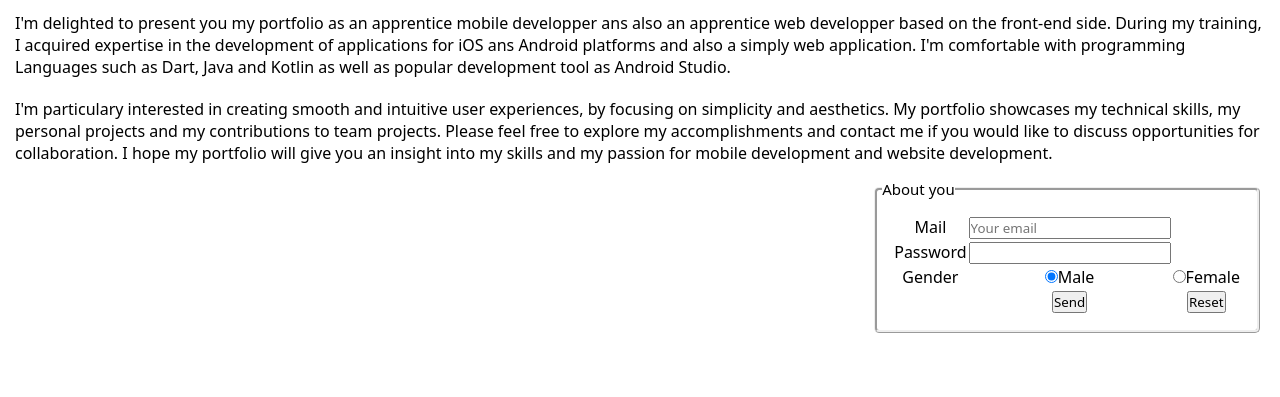
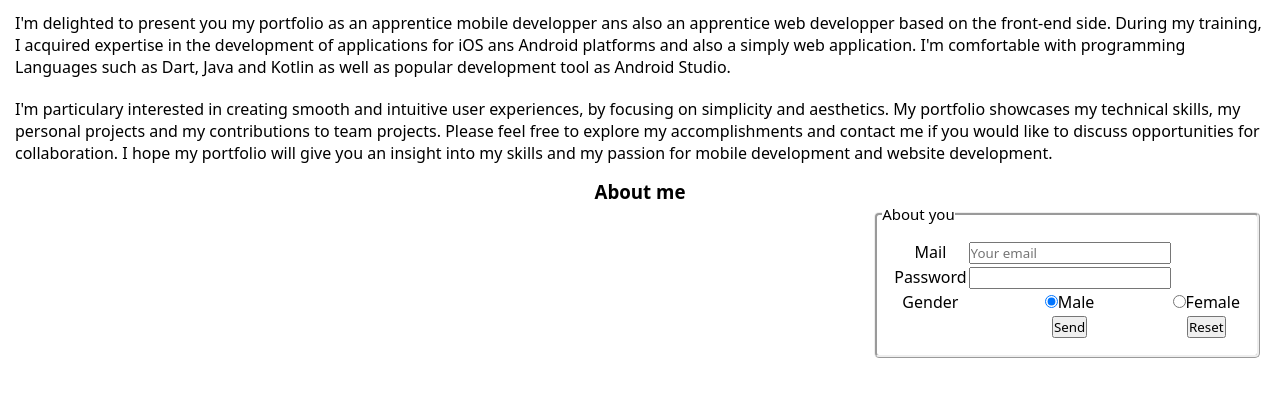
Before and after one commit to josoavj/Joshua-s-Portfolio, a plain HTML site: page index.html in a window 1280 px wide. Shown: the part 133-530 px from the top of the page. Drawn offline with Linux system fonts and the light colour scheme.

Commit message:
About me

```diff
--- a/CSS/index.css
+++ b/CSS/index.css
@@ -15,7 +15,7 @@ body{
  text-align:right;
  padding-right: 10px;
 }
-#titre2{
+.titre2{
  text-align:center;
 }
 .Presentation{
--- a/index.html
+++ b/index.html
@@ -26,7 +26,7 @@
     <!-- Le corps de la page: son contenu -->
     <div>
        <h1 id="titre1">I'm Josoa</h1>
-       <h3 id="titre2">Welcome to my portfolio</h3>
+       <h3 class="titre2">Welcome to my portfolio</h3>
        <p class="Presentation">
           I'm delighted to present you my portfolio as an apprentice mobile developper ans also an apprentice web developper based
           on the front-end side. During my training, I acquired expertise in the development of applications for iOS ans Android platforms
@@ -41,7 +41,7 @@
        </p>
     </div>
     <div>
-
+      <h3 class="titre2">About me</h3>
     </div>
     <!-- Bas de page: Contact et le reste -->
     <footer>
```
